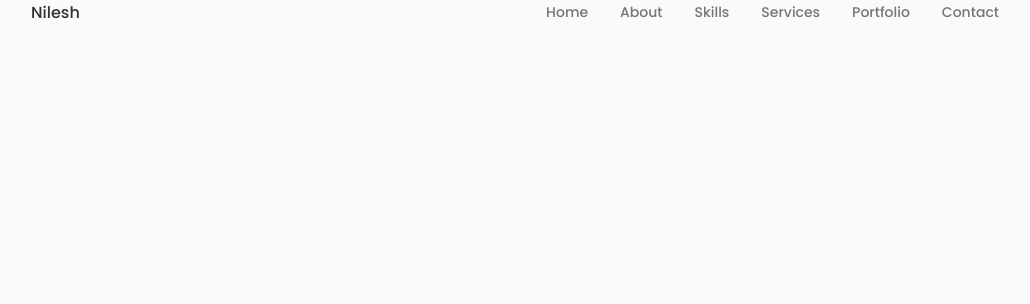
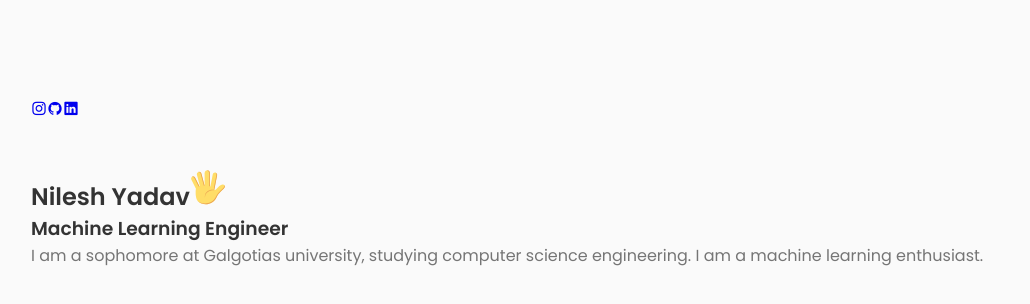
Before and after one commit to nileshyadavme/Portfolio, a React (Create React App) app: page / in a window 1280 px wide. Shown: the top 304 px of the page, without its empty margins (125-1155 px from the left). Built offline with nearby package versions, Linux system fonts and the light colour scheme.

Commit message:
added data & Social

```diff
--- a/src/App.js
+++ b/src/App.js
@@ -1,8 +1,9 @@
 import './App.css';
+import Home from './components/Home/Home';
 import Header from './components/header/Header';
 function App() {
   return (
-    <Header />
+    <Home />
   );
 }
 
--- /dev/null
+++ b/src/components/Home/Data.jsx
@@ -0,0 +1,62 @@
+import React from 'react'
+
+export const Data = () => {
+  return (
+    <div className="home__data">
+        <h1 className='home__title'>Nilesh Yadav
+        <svg
+                  width="36"
+                  height="36"
+                  viewBox="0 0 48 48"
+                  fill="none"
+                  xmlns="http://www.w3.org/2000/svg"
+                  class="home__hand"
+                >
+                  <path
+                    d="M25.4995 32.0305L31.3495 33.1555L36.1495 8.48051C36.4495 6.83051 35.3995 5.18051 33.8245 4.88051C32.1745 4.58051 30.5995 5.70551 30.2995 7.35551L25.4995 32.0305Z"
+                    fill="#FFDD67"
+                  ></path>
+                  <path
+                    d="M33.8996 4.88018C33.6746 4.80518 33.5246 4.80518 33.2996 4.80518C34.6496 5.33018 35.3996 6.75518 35.0996 8.25518L30.2996 32.9302L31.3496 33.1552L36.1496 8.48018C36.5246 6.75518 35.4746 5.18018 33.8996 4.88018Z"
+                    fill="#EBA352"
+                  ></path>
+                  <path
+                    d="M19.4995 32.7802H26.5495V5.55518C26.5495 3.53018 24.9745 1.80518 23.0245 1.80518C21.1495 1.80518 19.4995 3.45518 19.4995 5.55518V32.7802Z"
+                    fill="#FFDD67"
+                  ></path>
+                  <path
+                    d="M23.0995 1.80518C22.9495 1.80518 22.7245 1.80518 22.5745 1.88018C24.2995 2.18018 25.5745 3.68018 25.5745 5.55518V32.8552H26.6245V5.55518C26.6245 3.45518 25.0495 1.80518 23.0995 1.80518Z"
+                    fill="#EBA352"
+                  ></path>
+                  <path
+                    d="M15.7495 32.7054L21.7495 31.1304L15.2245 6.30541C14.7745 4.58041 13.0495 3.53041 11.3995 3.90541C9.74948 4.35541 8.77448 6.08041 9.22448 7.80541L15.7495 32.7054Z"
+                    fill="#FFDD67"
+                  ></path>
+                  <path
+                    d="M11.3995 3.90541L10.9495 4.13041C12.4495 4.05541 13.7995 5.03041 14.2495 6.60541L20.7745 31.4304L21.8245 31.1304L15.2245 6.30541C14.7745 4.58041 13.0495 3.53041 11.3995 3.90541Z"
+                    fill="#EBA352"
+                  ></path>
+                  <path
+                    d="M2.99937 10.355C1.57437 11.03 1.12437 12.83 1.87437 14.33L11.7744 34.055L16.7994 31.505L6.89937 11.78C6.14937 10.28 4.42437 9.68 2.99937 10.355Z"
+                    fill="#FFDD67"
+                  ></path>
+                  <path
+                    d="M2.99956 10.355C2.84956 10.43 2.69956 10.505 2.54956 10.655C3.82456 10.28 5.24956 10.955 5.92456 12.305L15.8246 32.03L16.7996 31.58L6.89956 11.78C6.14956 10.28 4.42456 9.68 2.99956 10.355Z"
+                    fill="#EBA352"
+                  ></path>
+                  <path
+                    d="M46.2744 22.2801C45.0744 19.9551 41.3244 20.1051 37.4994 24.3051C34.7994 27.2301 34.2744 28.2051 31.5744 28.1301V25.0551C31.5744 25.0551 25.7994 20.7801 14.3244 22.7301C14.3244 22.7301 7.79945 23.6301 7.79945 27.0801C7.79945 27.0801 6.67445 35.4051 8.99945 40.6551C12.4494 48.4551 30.1494 50.4801 35.6994 37.2051C36.8244 34.5801 39.0744 32.6301 41.0994 30.1551C43.4244 27.1551 47.5494 24.7551 46.2744 22.2801Z"
+                    fill="#FFDD67"
+                  ></path>
+                  <path
+                    d="M46.2745 22.28C46.0495 21.83 45.7495 21.53 45.3745 21.23C45.4495 21.305 45.5245 21.38 45.5245 21.53C46.7995 24.08 42.6745 26.405 40.1995 29.405C38.1745 31.88 35.9245 33.83 34.7995 36.455C29.9995 47.93 16.0495 47.93 10.1995 42.68C15.5245 48.68 30.5245 49.28 35.5495 37.205C36.6745 34.58 38.9245 32.63 40.9495 30.155C43.4245 27.155 47.5495 24.755 46.2745 22.28ZM32.3245 28.13C27.4495 26.33 18.7495 29.63 19.9495 38.405C19.9495 30.23 27.3745 28.205 31.4245 28.205C32.0245 28.13 32.3245 28.13 32.3245 28.13Z"
+                    fill="#EBA352"
+                  ></path>
+        </svg>
+        </h1>
+        <h3 className="home__subtitle">Machine Learning Engineer</h3>
+        <p className="home__description"> I am a sophomore at Galgotias university, studying computer science engineering. I am a machine learning enthusiast.</p>
+    </div>
+  )
+};
+export default Data;
--- /dev/null
+++ b/src/components/Home/Home.jsx
@@ -0,0 +1,19 @@
+import React from "react";
+import "./Home.css";
+import Social from "./Social";
+import { Data } from "./Data";
+const Home = () =>{
+    return(
+        <section className="home section" id="home">
+            <div className="home__container container grid">
+                <div className="home__conttent grid">
+                    <Social />
+
+                    <div className="home__img"></div>
+                    <Data />
+                </div>
+            </div>
+        </section>
+    )
+}
+export default Home
--- /dev/null
+++ b/src/components/Home/Social.jsx
@@ -0,0 +1,14 @@
+import React from "react";
+const Social = () =>{
+    return(
+        <div className="home__social">
+            {/* instagram */}
+            <a href="https://instagram.com/nileshyadavme" className="home__social-icon" target="_blank"><i class="uil uil-instagram"></i></a>
+            {/* github */}
+            <a href="https://github.com/nileshyadavme" className="home__social-icon" target="_blank"><i class="uil uil-github"></i></a>
+            {/* linkedin */}
+            <a href="https://linkedin.com/in/nileshyadavme/" className="home__social-icon" target="_blank"><i class="uil uil-linkedin"></i></a>
+        </div>
+    )
+}
+export default Social;
```
Also changed, not shown: src/components/Home/Home.css (added).
